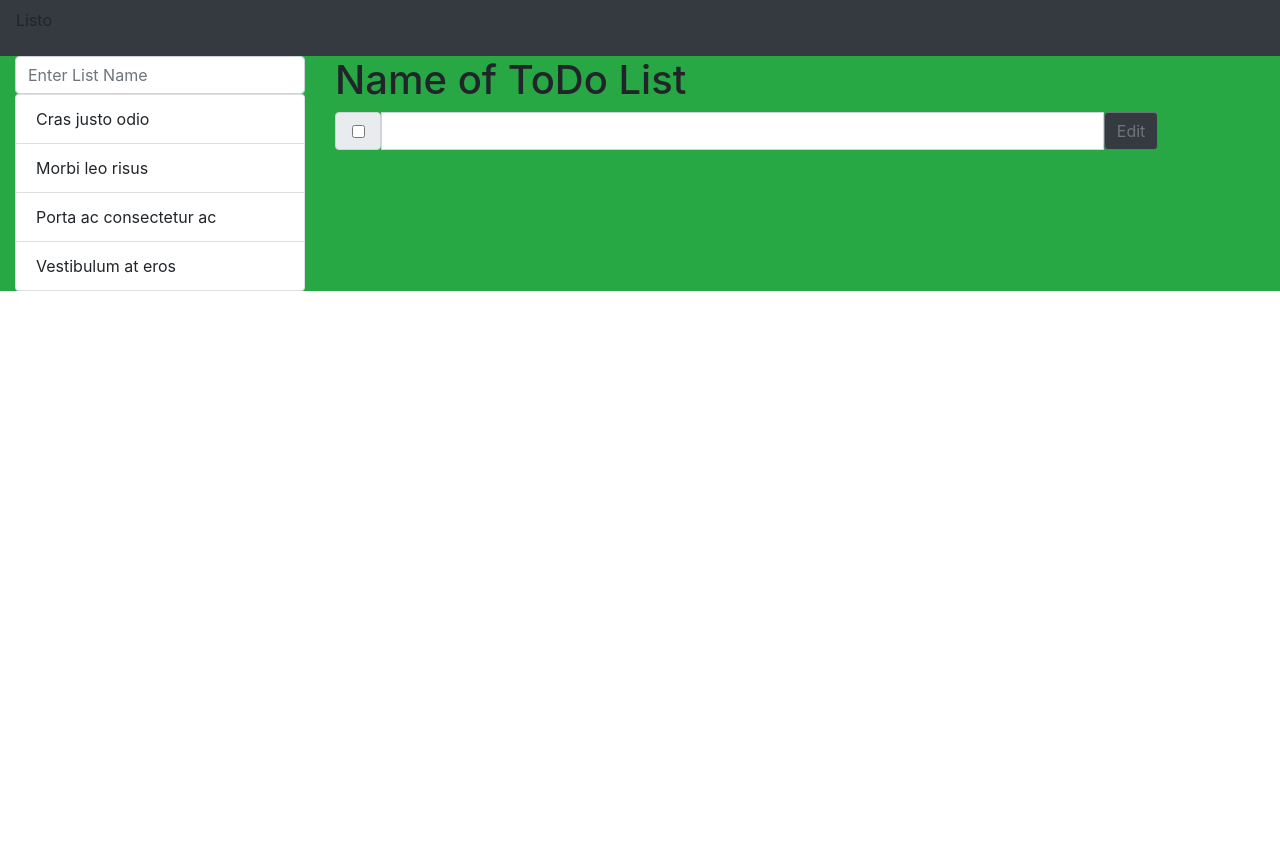
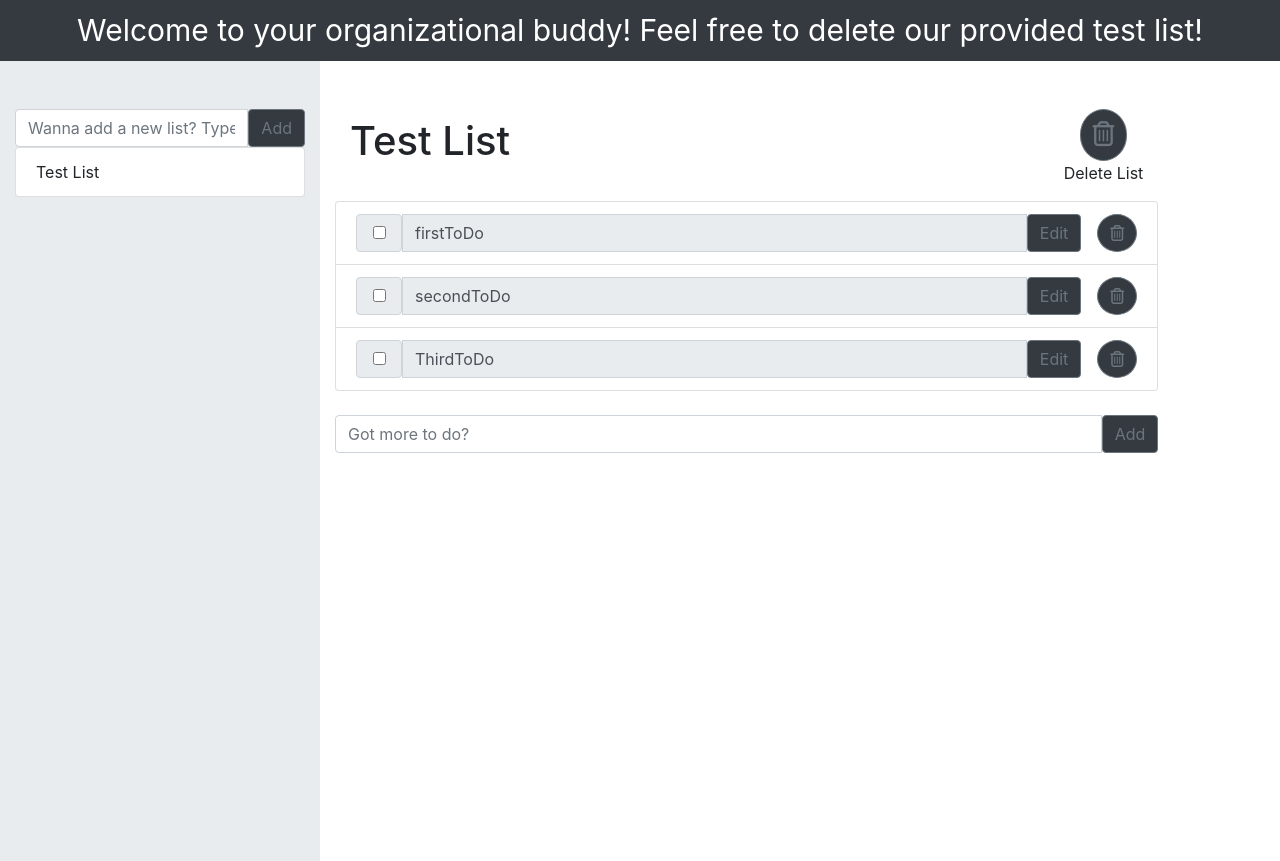
Before and after one commit to SophiaGoldMtech/toDoList, a plain HTML site: page index.html in a window 1280 px wide. Before the commit the page ends 800 px from the top, so only its background shows below. Drawn offline with nearby package versions, Linux system fonts and the light colour scheme.

Commit message:
Added a lot of functionality and design

```diff
--- a/index.html
+++ b/index.html
@@ -1,64 +1,136 @@
 <!DOCTYPE html>
 <html lang="en">
   <head>
-    <script href="script.js"></script>
     <meta charset="UTF-8" />
     <meta name="viewport" content="width=device-width, initial-scale=1.0" />
     <title>Document</title>
+    <script
+      src="https://kit.fontawesome.com/6e9a6a92b8.js"
+      crossorigin="anonymous"
+    ></script>
     <link
       rel="stylesheet"
       href="https://cdn.jsdelivr.net/npm/bootstrap@4.0.0/dist/css/bootstrap.min.css"
       integrity="sha384-Gn5384xqQ1aoWXA+058RXPxPg6fy4IWvTNh0E263XmFcJlSAwiGgFAW/dAiS6JXm"
       crossorigin="anonymous"
     />
+    <script defer src="./script.js"></script>
     <link rel="stylesheet" href="style.css" />
   </head>
   <body>
     <div class="outer">
+      <!-- NavBar -->
       <nav class="navbar bg-dark">
-        <p>Listo</p>
+        <p>
+          Welcome to your organizational buddy! Feel free to delete our provided
+          test list!
+        </p>
         <div class="icons"></div>
       </nav>
+      <!-- End of NavBar -->
 
-      <div class="container-fluid bg-success">
+      <!-- Main Content -->
+      <div class="container-fluid">
         <div class="row h-100">
-          <div class="col-3">
+          <!-- List of ToDo Lists (left side of screen) -->
+          <div id="lists-list" class="col-3 py-5">
+            <!-- Input for adding/searching new ToDo lists  -->
+            <div class="input-group">
               <input
                 class="form-control"
                 type="text"
                 id="list-input"
-              placeholder="Enter List Name"
+                placeholder="Wanna add a new list? Type the name here!"
               />
-            <ul class="list-group">
-              <li class="list-group-item">Cras justo odio</li>
-              <li class="list-group-item">Morbi leo risus</li>
-              <li class="list-group-item">Porta ac consectetur ac</li>
-              <li class="list-group-item">Vestibulum at eros</li>
-            </ul>
+              <button
+                class="btn btn-outline-secondary bg-dark"
+                id="add-list"
+                type="button"
+              >
+                Add
+              </button>
             </div>
+            <!-- End of adding/searching new ToDo lists input -->
 
-          <div class="col-8">
-            <!-- current todo list goes here -->
-            <!-- probably easiest to have the add button in this section somewhere -->
-            <h1>Name of ToDo List</h1>
-            <div class="current-list">
+            <!-- Actual List of ToDo Lists -->
+            <div id="lists">
+              <!-- Container for lists -->
+            </div>
+            <!-- End of actual List of ToDo Lists -->
+          </div>
+          <!-- End of Lists of ToDo lists (left side of screen)-->
+
+          <!-- Current ToDo List (right side of screen) -->
+          <div class="col-8 py-5">
+            <!-- Current Displayed ToDo list -->
+            <div class="container-fluid d-flex justify-content-between">
+              <h1 id="current-list-name" class="py-2"></h1>
+              <div
+                id="delete-list"
+                class="d-flex flex-column align-items-center"
+              >
+                <button
+                  class="btn btn-outline-secondary bg-dark"
+                  id="delete-list-btn"
+                >
+                  <i class="fa-regular fa-trash-can"></i>
+                </button>
+                <p>Delete List</p>
+              </div>
+            </div>
+            <!-- List of ToDos -->
+
+            <ul id="current-list-todos" class="list-group">
+              <!-- ToDo -->
+              <li class="todo list-group-item">
                 <div class="input-group">
                   <span class="input-group-text">
                     <div
                       class="form-check d-flex justify-content-center align-items-center"
                     >
-                    <input class="form-check-input" type="checkbox" value="" />
+                      <input
+                        class="form-check-input"
+                        type="checkbox"
+                        value=""
+                      />
                     </div>
                   </span>
                   <input type="text" class="form-control" />
-                <button class="btn btn-outline-secondary bg-dark" type="button">
+                  <button class="btn btn-outline-secondary bg-dark">
                     Edit
                   </button>
                 </div>
+              </li>
+              <!-- End of ToDo -->
+            </ul>
+
+            <!-- End of List of ToDos -->
+            <!-- End Of Current Displayed ToDo list -->
+
+            <!-- Add New ToDo input and button -->
+            <div id="add-todo">
+              <div class="input-group mt-4">
+                <input
+                  type="text"
+                  class="form-control"
+                  placeholder="Got more to do?"
+                  id="todo-input-box"
+                />
+                <button
+                  class="btn btn-outline-secondary bg-dark"
+                  id="add-todo-btn"
+                >
+                  Add
+                </button>
               </div>
             </div>
+            <!-- End of add new ToDo input and button -->
+            <div id="completedTodos"></div>
+          </div>
+          <!-- End of Current ToDo list (right side of screen) -->
         </div>
       </div>
+      <!-- End of main content -->
     </div>
   </body>
 </html>
--- a/script.js
+++ b/script.js
@@ -0,0 +1,130 @@
+//Data Structure for Lists, Current Lists, and To-dos.
+const lists = [
+    {
+        name: 'Test List',
+        todos: [
+            {
+                text: 'firstToDo',
+                completed: false
+            },
+            {
+                text: 'secondToDo',
+                completed: false
+            },
+            {
+                text: 'ThirdToDo',
+                completed: false
+            },
+        ]
+    },
+]
+
+let currentListId = 0
+
+render();
+
+//functions
+//Create a render function. It will be in charge of rendering all of the content in the page.
+function render() {
+    let listsHtml = '<ul class="list-group">';
+
+    lists.forEach((list, index) => {
+        listsHtml += `<li onclick="showListHandler(${index});" class="list-group-item">${list.name}</li>`;
+    });
+
+    listsHtml += '</ul>';
+
+    //print out the lists
+    document.getElementById('lists').innerHTML = listsHtml;
+
+    //print out the name of the current list
+    let listName = document.getElementById('current-list-name');
+
+    //iterate over the todos in the current list
+    let todosHtml = '<ul id="current-list-todos" class="list-group">'
+
+    if (lists.length === 0) {
+        todosHtml = "";
+        listName.innerHTML = "";
+    } else {
+    listName.innerHTML = lists[currentListId].name;
+    lists[currentListId].todos.forEach((todo, index) => {
+        todosHtml += `<li class="todo list-group-item">
+        <div class="input-group">
+        <span class="input-group-text">
+        <div class="form-check d-flex justify-content-center align-items-center">
+        <input
+        class="form-check-input"
+        type="checkbox"
+        onchange="markTodoAsCompleted(${index})"
+        ${todo.completed ? "checked": ""}
+        />
+        </div>
+        </span>
+        <input type="text" class="form-control" value="${todo.text}" readonly/>
+        <button class="btn btn-outline-secondary bg-dark">Edit</button>
+        <button class="btn btn-outline-secondary bg-dark delete-todo-btn">
+            <i class="fa-regular fa-trash-can"></i>
+        </button>
+        </div>
+        </li>`;
+
+    });}
+
+    todosHtml += '</ul>'
+
+    //print out the todos
+    document.getElementById('current-list-todos').innerHTML = todosHtml;
+}
+
+//Add functions to react to user input. Probably need - removeList, removeTodo, removeAllTodosCompleted, editToDo.
+
+//Done and Working
+function addList() {
+    const newListName = document.getElementById('list-input').value;
+    if(newListName) {
+        lists.push({name: newListName,
+            todos: []})
+        }
+        render();
+        console.log(lists);
+    }
+
+    document.getElementById("add-list").addEventListener("click", addList);
+
+    function addToDo() {
+        const text = document.getElementById('todo-input-box').value;
+        if(text) {
+            lists[currentListId].todos.push({
+                text: text,
+                completed: false
+            })
+            render();
+        }
+    }
+
+    document.getElementById("add-todo-btn").addEventListener("click", addToDo);
+
+    function showListHandler(index) {
+        currentListId = index;
+        render();
+    }
+
+    function markTodoAsCompleted(index) {
+        let todo = lists[currentListId].todos[index]
+        todo.completed = !todo.completed
+        render();
+    }
+    //Not Done and not Working
+
+    //need to figure out if I want a button for this or something, but probably yes a button.
+    //DON'T FORGET TO COME BACK TO THIS ONE BIG BIG DUMMY
+    function removeList() {
+        console.log('before: ', lists)
+        lists.splice(currentListId, 1);
+        currentListId = 0;
+        console.log('after: ', lists)
+        render();
+    }
+
+    document.getElementById("delete-list-btn").addEventListener("click", removeList);
--- a/style.css
+++ b/style.css
@@ -0,0 +1,26 @@
+body {
+  box-sizing: border-box;
+}
+
+nav > p {
+  color: white;
+  font-size: 30px;
+  margin: 0 auto;
+}
+
+#lists-list {
+  height: 100vh;
+  background-color: #e9ecef;
+}
+
+#delete-list-btn {
+  border-radius: 50%;
+  height: fit-content;
+  width: fit-content;
+  font-size: 25px;
+}
+
+.delete-todo-btn {
+  border-radius: 50%;
+  margin-left: 1em;
+}
```
Lines whose indentation alone changed are shown as unchanged.
